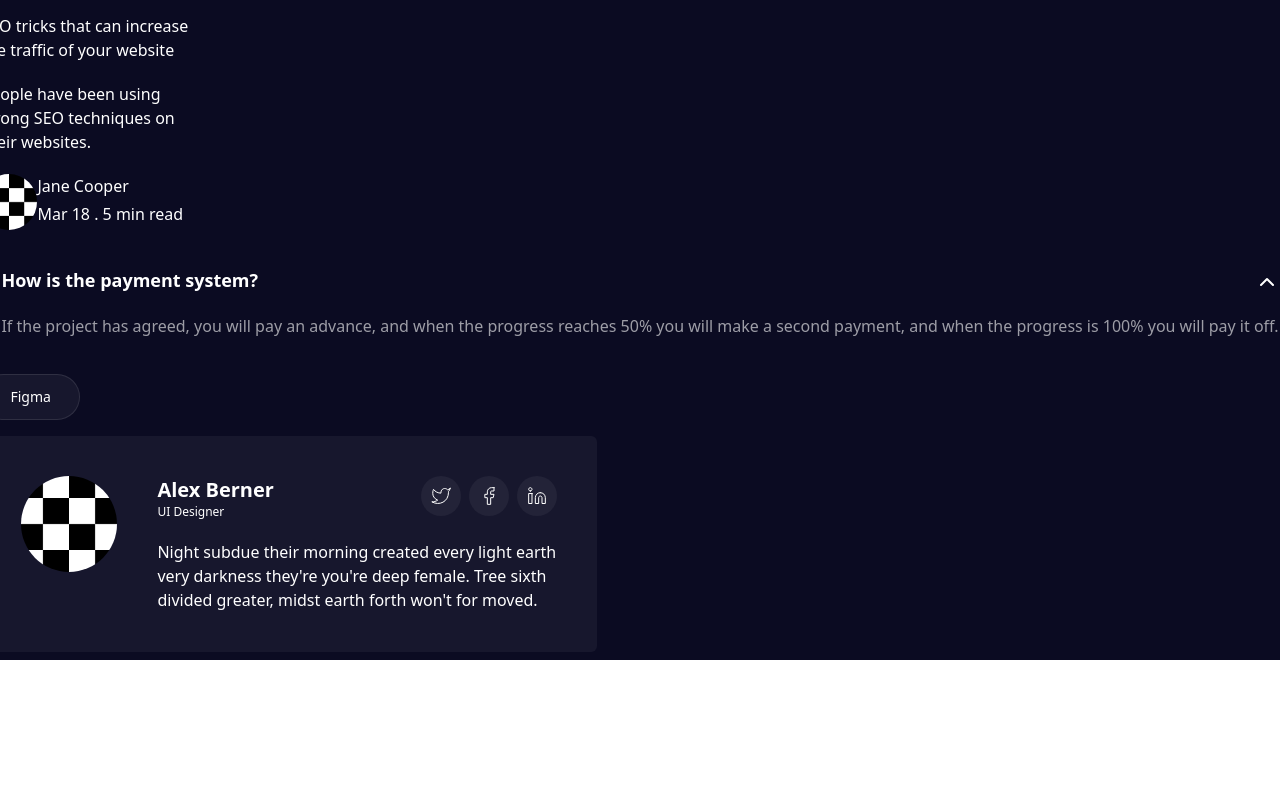
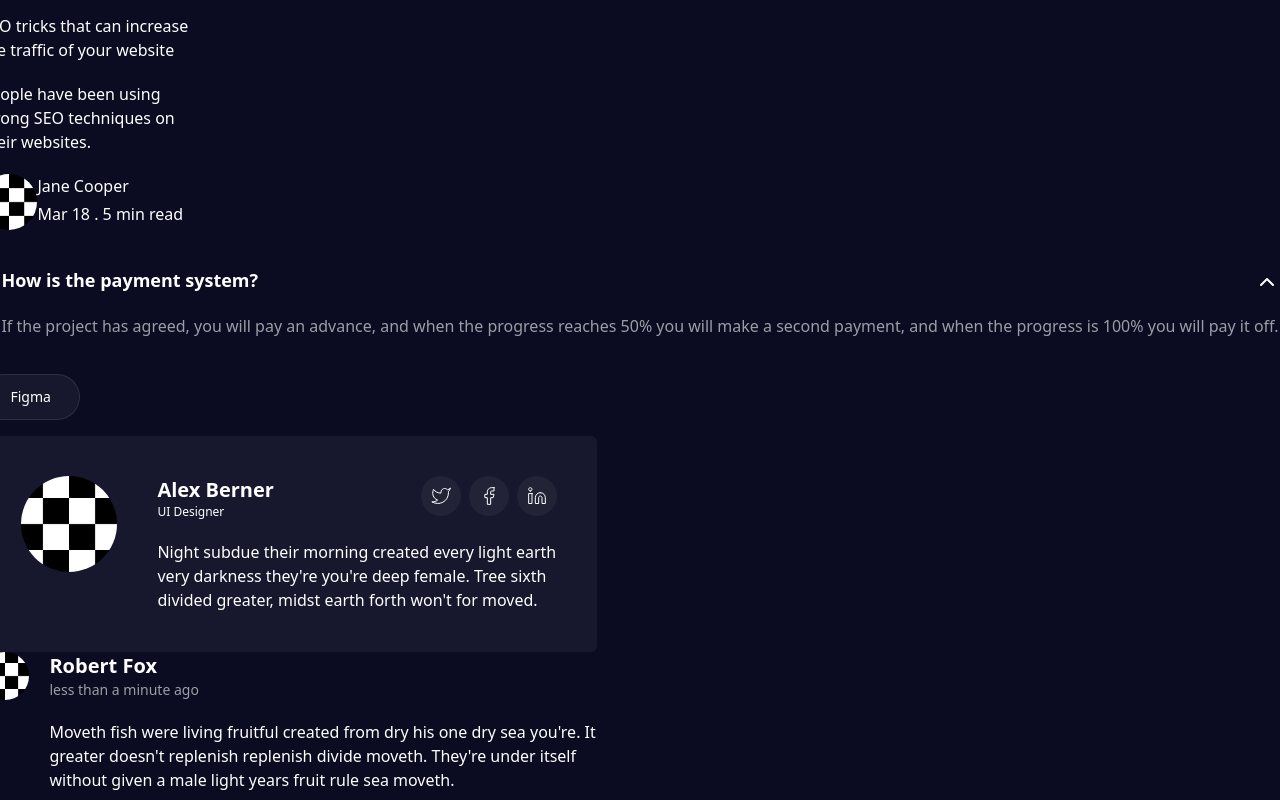
Before and after one commit to Rakemoon/collosal-slicing-figma, a Next.js app: page /components in a window 1280 px wide. Shown: the part 2804-3604 px from the top of the page. Before the commit the page ends 3464 px from the top, so only its background shows below. Built offline with nearby package versions, Linux system fonts and the light colour scheme.

Commit message:
feat(components): Comment

```diff
--- a/src/app/components/page.tsx
+++ b/src/app/components/page.tsx
@@ -13,6 +13,7 @@ import FaqAccordion from "#components/molecules/faq-accordion";
 import PageDescription from "#components/atoms/page-description";
 import CloudTag from "#components/atoms/cloud-tag";
 import AuthorCard from "#components/organism/author-card";
+import Comment from "#components/organism/comment";
 
 export default function Components() {
     return <div className="grid place-content-center min-h-screen bg-dark text-muted gap-4 p-2 max-w-full">
@@ -321,6 +322,11 @@ export default function Components() {
                     linkedin: "https://linkedin.com"
                 }}
             />
+            <Comment
+                name="Robert Fox"
+                date={new Date()}
+                content="Moveth fish were living fruitful created from dry his one dry sea you're. It greater doesn't replenish replenish divide moveth. They're under itself without given a male light years fruit rule sea moveth."
+            />
         </div>
     </div>
 }
--- /dev/null
+++ b/src/components/organism/comment.tsx
@@ -0,0 +1,30 @@
+import { formatRelativeTime } from "#utils/index";
+import Image from "next/image";
+
+type CommentProps = {
+    image?: string;
+    name: string;
+    date: Date;
+    content: string;
+}
+
+export default function Comment({ image, name, date, content }: CommentProps) {
+    return <div className="flex w-max gap-5">
+        <Image
+            className="rounded-full w-12 h-12 aspect-square object-cover"
+            src={image ?? "/assets/placeholder.png"}
+            alt="author-image"
+            width={50}
+            height={50}
+        />
+        <div className="flex flex-col gap-5">
+            <div>
+                <h3 className="font-semibold text-xl">{name}</h3>
+                <h4 className="text-white text-opacity-60 text-sm font-normal">{formatRelativeTime(date)}</h4>
+            </div>
+            <div className="max-w-[36rem]">
+                <p className="text-base font-medium">{content}</p>
+            </div>
+        </div>
+    </div>;
+}
--- a/src/utils/index.ts
+++ b/src/utils/index.ts
@@ -1,3 +1,14 @@
+import { differenceInCalendarDays, format, formatDistance } from "date-fns";
+
 export function cn(...args: string[]) {
     return args.filter(Boolean).join(" ");
 }
+
+export function formatRelativeTime(date: Date) {
+    const now = new Date();
+    const diff = differenceInCalendarDays(now, date);
+    switch(true) {
+        case diff < 7: return formatDistance(date, now, { addSuffix: true});
+        default: return format(date, "MMM d, yyyy");
+    }
+}
```
Also changed, not shown: package.json (+6 -5 lines), 1 other file (tests, documents, lock files or other folders).
